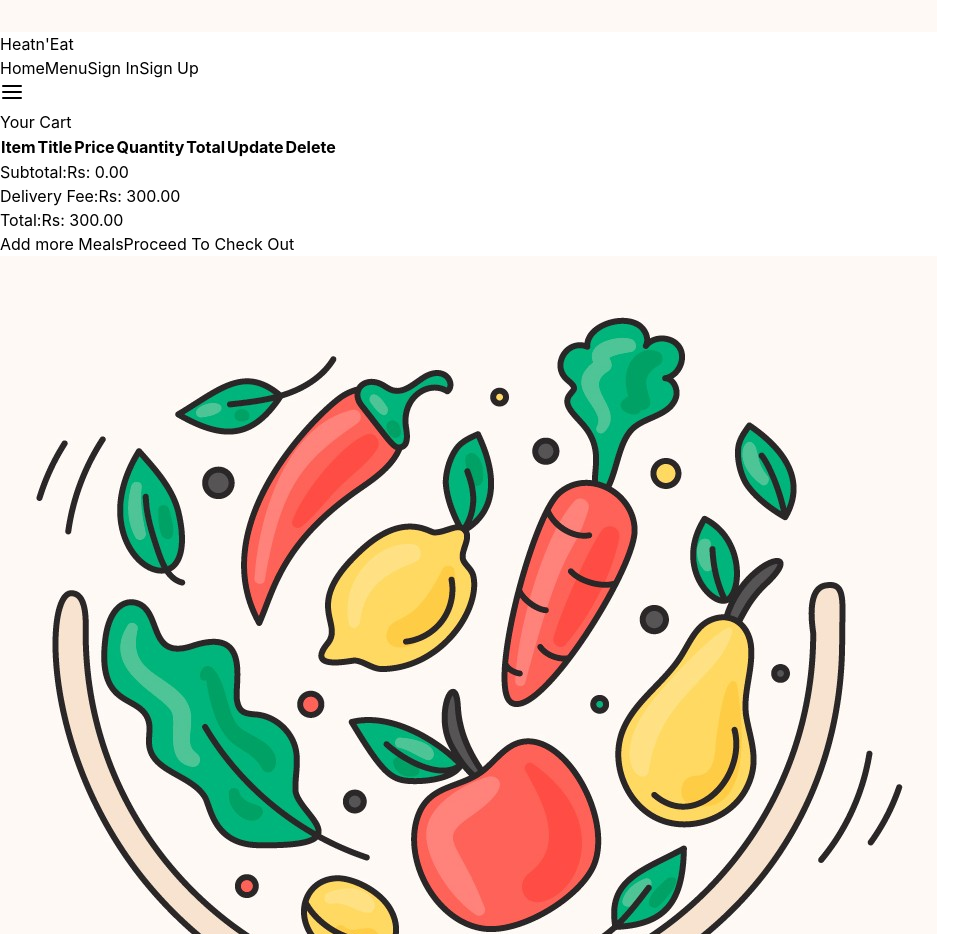
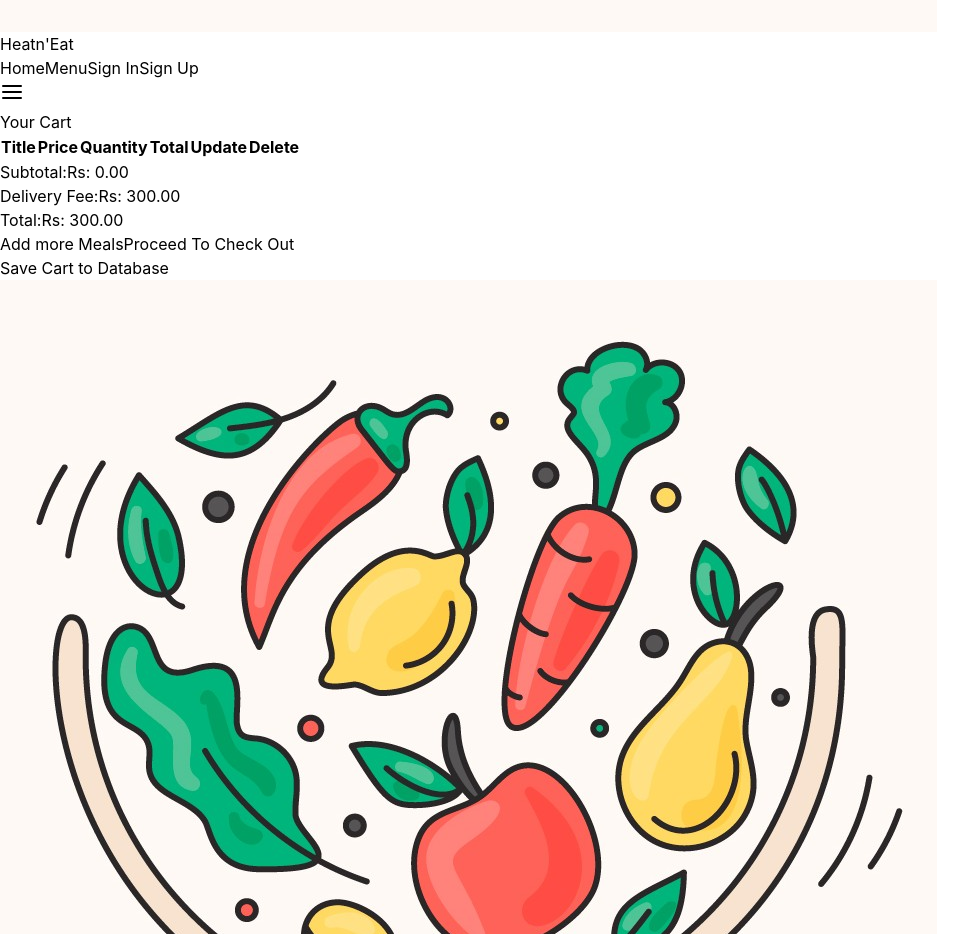
Before and after one commit to Prepped-Meals/Prepped-meals.client, a React (Create React App) app: page /cart in a window 1280 px wide. Shown: the part 820-1754 px from the top of the page, without its empty margins (0-966 px from the left). Built offline with nearby package versions, Linux system fonts and the light colour scheme; grey boxes are pictures that could not be loaded.

Commit message:
cart save databse check

```diff
--- a/src/api/endPoints.js
+++ b/src/api/endPoints.js
@@ -8,4 +8,6 @@ export const END_POINTS = {
   GET_MEAL_DETAILS: "api/get-meals/get",
   // SAVE_MEAL_DETAILS: "api/meals",
   // GET_MEAL_DETAILS: "api/meals",
+  SAVE_CART_DETAILS: "api/cart/add-to-cart" ,
+
 };
--- a/src/context/authContext.jsx
+++ b/src/context/authContext.jsx
@@ -1,6 +1,5 @@
-import { createContext, useContext, useState } from "react";
+import { createContext, useContext, useState, useEffect } from "react";
 import { useNavigate } from "react-router-dom";
-
 import { ROUTES } from "../routes/paths";
 
 const AuthContext = createContext(null);
@@ -8,6 +7,18 @@ const AuthContext = createContext(null);
 export const AuthProvider = ({ children }) => {
   const [user, setUser] = useState(null);
   const navigate = useNavigate();
+
+  useEffect(() => {
+    const storedUser = localStorage.getItem("user");
+    if (storedUser) {
+      setUser(JSON.parse(storedUser));
+    }
+  }, []);
+
+  useEffect(() => {
+    console.log("Customer Data:", user);
+
+  }, [user]);
 
   const login = (userData) => {
     setUser(userData);
@@ -28,6 +39,4 @@ export const AuthProvider = ({ children }) => {
   );
 };
 
-export const useAuth = () => {
-  return useContext(AuthContext);
-};
+export const useAuth = () => useContext(AuthContext);
--- /dev/null
+++ b/src/hooks/useSaveCartDetails.js
@@ -0,0 +1,27 @@
+import { useMutation } from "@tanstack/react-query";
+import { apiClient } from "../api/apiClient.js";
+import { END_POINTS } from "../api/endPoints.js";
+
+// Function to save cart details
+const saveCartDetails = async (cartData) => {
+  try {
+    const response = await apiClient.post(END_POINTS.SAVE_CART_DETAILS, cartData);
+    return response.data;
+  } catch (error) {
+    console.error("API Error:", error.response ? error.response.data : error.message);
+    throw error; // Important for triggering onError
+  }
+};
+
+// Hook to use in components
+export const useSaveCart = () => {
+  return useMutation({
+    mutationFn: saveCartDetails,
+    onSuccess: () => {
+      console.log("Cart saved successfully");
+    },
+    onError: (error) => {
+      console.log("Error saving cart:", error);
+    },
+  });
+};
--- a/src/pages/cart.jsx
+++ b/src/pages/cart.jsx
@@ -1,59 +1,100 @@
-import React, { useState, useEffect } from "react";
+import React, { useState, useEffect, useContext } from "react";
 import { useNavigate } from "react-router-dom";
 import { ROUTES } from "../routes/paths";
 import cartBg from "../assets/images/crt2.jpg";
-import { useContext } from "react";
 import { CartContext } from "../context/cartContext";
+import { useSaveCart } from "../hooks/useSaveCartDetails";
+import { useAuth } from "../context/authContext";
 
 const Cart = () => {
   const navigate = useNavigate();
-  const { updateCart } = useContext(CartContext);
-
-  // Sample cart items from localStorage
+  const { user } = useAuth(); // Get user details from auth context
+  const { updateCart, customer } = useContext(CartContext);  // Use customer from context
   const [cartItems, setCartItems] = useState(
     JSON.parse(localStorage.getItem("cart")) || []
   );
 
-  // Increase quantity
+  const { mutate: saveCart, isLoading } = useSaveCart();
+
+  // Handle cart save
+  const handleSaveCart = () => {
+    // Log customer data to check if it's available
+    console.log("Customer Data:", user);
+
+    if (!user || !user._id) {
+      alert("Customer information is not available. Please log in again.");
+      return;
+    }
+
+    const cartData = {
+      cart_id: `cart_${Date.now()}`,
+      customer: user?._id,
+      meals: cartItems.map((item) => ({
+        meal: item.meal,
+        meal_name: item.meal_name,
+        meal_price: item.meal_price,
+        quantity: item.quantity,
+        total_price: item.total_price,
+      })),
+    };
+
+    console.log("Saving cart to DB:", cartData);
+    saveCart(cartData);
+  };
+
+  // Handle increase in quantity
   const handleIncrease = (id) => {
     setCartItems(
       cartItems.map((item) =>
         item.meal === id
-          ? { ...item, quantity: item.quantity + 1, total_price: item.meal_price * (item.quantity + 1) }
+          ? {
+              ...item,
+              quantity: item.quantity + 1,
+              total_price: item.meal_price * (item.quantity + 1),
+            }
           : item
       )
     );
   };
 
-  // Decrease quantity
+  // Handle decrease in quantity
   const handleDecrease = (id) => {
     setCartItems(
       cartItems.map((item) =>
         item.meal === id && item.quantity > 1
-          ? { ...item, quantity: item.quantity - 1, total_price: item.meal_price * (item.quantity - 1) }
+          ? {
+              ...item,
+              quantity: item.quantity - 1,
+              total_price: item.meal_price * (item.quantity - 1),
+            }
           : item
       )
     );
   };
 
-  // Remove item from cart
+  // Handle removing an item from the cart
   const handleRemove = (id) => {
     setCartItems(cartItems.filter((item) => item.meal !== id));
   };
 
-  // Update cart data in localStorage
+  // Update localStorage whenever cart changes
   useEffect(() => {
     localStorage.setItem("cart", JSON.stringify(cartItems));
     updateCart(cartItems);
   }, [cartItems, updateCart]);
 
-  // Calculate totals
+  // Calculate subtotal, delivery fee, and total price
   const subtotal = cartItems.reduce(
     (total, item) => total + (item.total_price || 0),
     0
   );
-  const deliveryFee = 300; // Fixed delivery fee
+  const deliveryFee = 300;
   const total = subtotal + deliveryFee;
+
+  // Check if customer is null and handle case when it's still loading
+  if (customer === null) {
+    return <div>Loading customer information...</div>;
+  }
 
   return (
     <div className="flex flex-col min-h-screen relative">
@@ -73,7 +114,6 @@ const Cart = () => {
           <table className="w-full text-left border-collapse">
             <thead>
               <tr className="border-b">
-                <th className="p-2">Item</th>
                 <th className="p-2">Title</th>
                 <th className="p-2">Price</th>
                 <th className="p-2">Quantity</th>
@@ -85,13 +125,6 @@ const Cart = () => {
             <tbody>
               {cartItems.map((item) => (
                 <tr key={item.meal} className="border-b">
-                  <td className="p-2">
-                    <img
-                      src={item.image || "/images/default.jpg"} // Default image if no image is provided
-                      alt={item.meal_name}
-                      className="w-12 h-12 rounded-md"
-                    />
-                  </td>
                   <td className="p-2">{item.meal_name}</td>
                   <td className="p-2">
                     Rs: {item.meal_price ? item.meal_price.toFixed(2) : "N/A"}
@@ -156,6 +189,16 @@ const Cart = () => {
               Proceed To Check Out
             </button>
           </div>
+
+          <div className="mt-4 text-center">
+            <button
+              onClick={handleSaveCart}
+              disabled={isLoading}
+              className="bg-purple-600 text-white px-6 py-2 rounded-lg hover:bg-purple-700 transition"
+            >
+              {isLoading ? "Saving..." : "Save Cart to Database"}
+            </button>
+          </div>
         </div>
       </div>
     </div>
```
Also changed, not shown: src/hooks/useGetCartDetails.js (added, +17 -0 lines).
